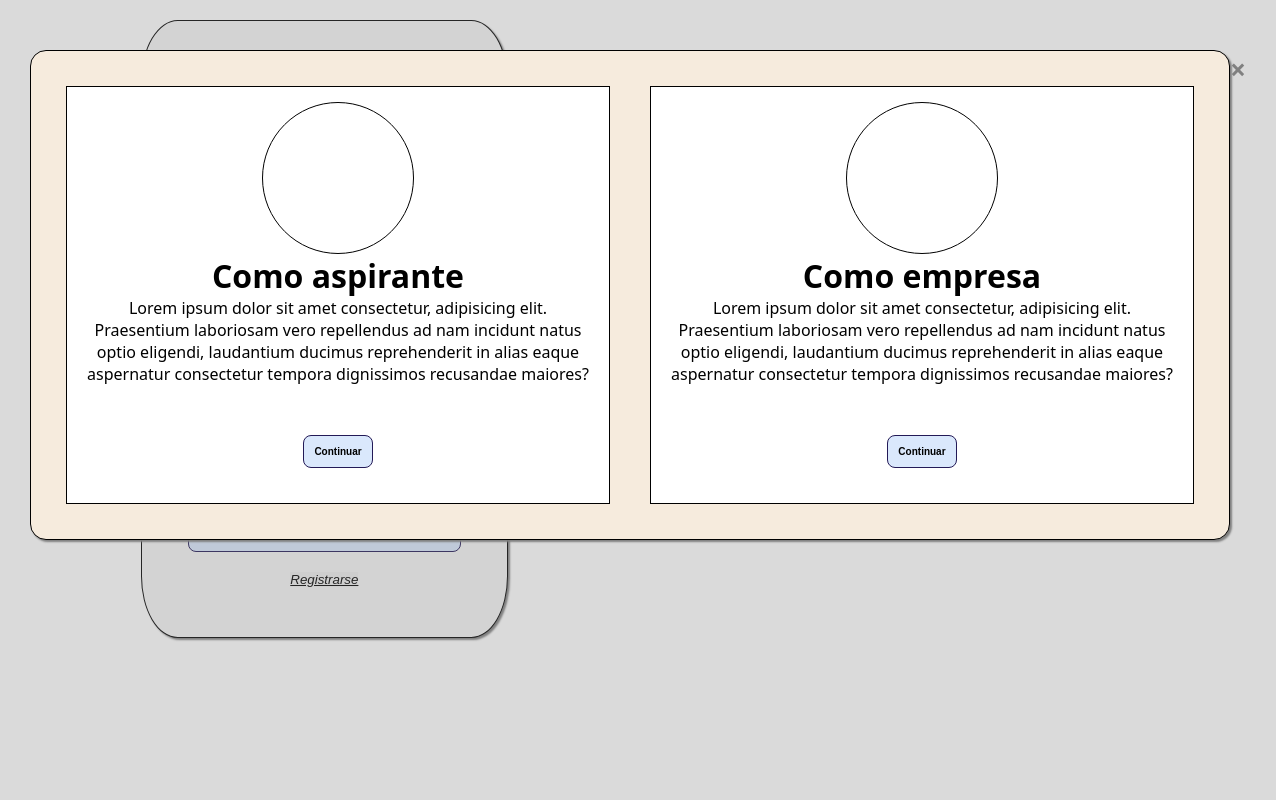
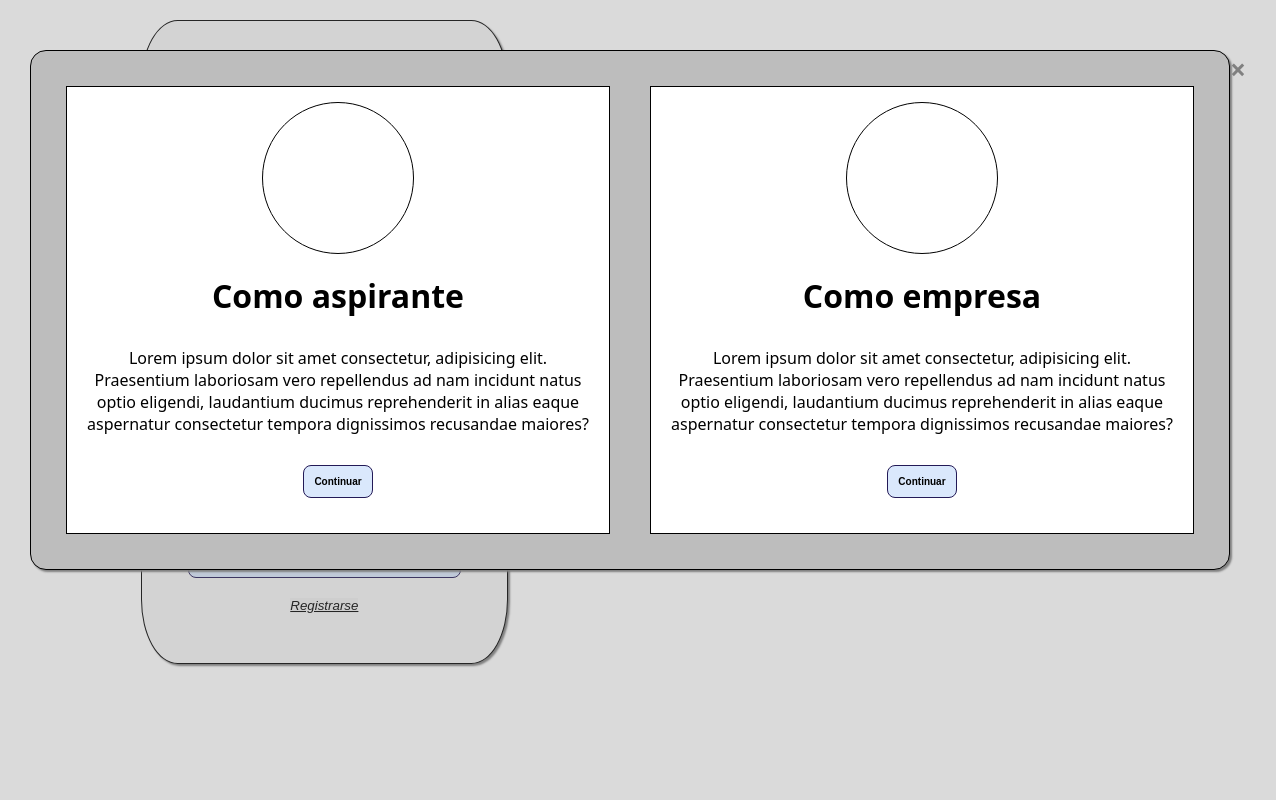
Before and after one commit to jmoc3/Tindem, a website built with Vite: page src/views/loginView/login.html in a window 1280 px wide. Both pictures are taken after a click on the button "Registrarse". Built offline with nearby package versions, Linux system fonts and the light colour scheme.

Commit message:
Detalles vista login

```diff
--- a/src/views/loginView/login.css
+++ b/src/views/loginView/login.css
@@ -50,21 +50,29 @@ main{
     margin-bottom: 40px;
 }
 
-.user{
-    margin-bottom: 50px;
-    border-bottom: solid 1px black;;
-}
-
 .data{
     width: 70%;
     margin-bottom: 30px;
     font-family: system-ui, -apple-system, BlinkMacSystemFont, 'Segoe UI', Roboto, Oxygen, Ubuntu, Cantarell, 'Open Sans', 'Helvetica Neue', sans-serif;
 }
 
+.user{
+    margin-bottom: 50px;
+    border-bottom: solid 1px black;
+    width: 100%;
+    padding: 5px;
+}
+
 .pass{
     border-bottom: solid 1px black;
     margin: 20px 0 20px 0;
+    width: 100%;
+    padding: 5px;
+}
 
+input{
+    border: none;
+    background-color: transparent;
 }
 
 .button-login{
@@ -111,7 +119,7 @@ main{
     display: flex;
     justify-content: center;
     align-items: center;
-    background-color: rgb(246, 235, 221);
+    background-color: #bdbdbd;
 }
 .card{
     border: 1px solid #000;
@@ -129,11 +137,12 @@ main{
     border-radius: 100%;
     width: 150px;
     height: 150px;
+    margin-bottom: 20px;
 }
 
 .button-modal{
     padding: 10px;
-    margin-top: 50px;
+    margin-top: 30px;
     background-color: #DAE8FC;
     border: 1px solid   rgb(35, 26, 87);
     border-radius: 0.5rem;
@@ -143,9 +152,8 @@ main{
 }
 
 p{
-    display: flex;
-    justify-content: center;
-    align-items: center;
+    margin-top: 30px;
+    font-weight:200;
 }
 
 .close {
--- a/src/views/loginView/login.html
+++ b/src/views/loginView/login.html
@@ -32,8 +32,8 @@
             <div class="logo"></div>
             <h1 class="title">TINDEM</h1>
             <div class="data">
-                <div class="user">Usuario</div>
-                <div class="pass">Contraseña</div>
+                <input type="text" class="user" placeholder="usuario">
+                <input type="password"class="pass" placeholder="contraseña">
             </div>
             <button type="button" class="button-login">Ingresar</button>
             <button type="button" id="register" class="register"><i>Registrarse</i></div>
```
